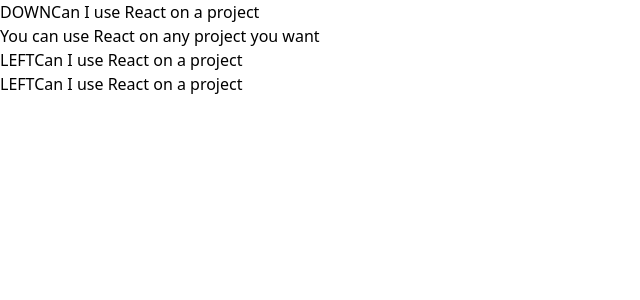
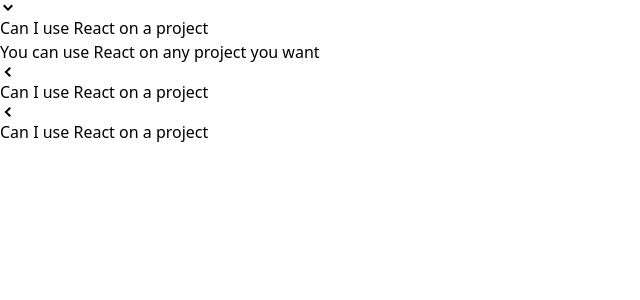
Before and after one commit to Pawelv9/comps, a React (Create React App) app: page / in a window 1280 px wide. Shown: the top 300 px of the page, without its empty margins (0-640 px from the left). Built offline with nearby package versions, Linux system fonts and the light colour scheme; the HTML template or start-up script is replaced by a standard one.

Commit message:
added icons

```diff
--- a/src/components/Accordion.js
+++ b/src/components/Accordion.js
@@ -1,4 +1,5 @@
 import { useState } from 'react';
+import { GoChevronDown, GoChevronLeft } from 'react-icons/go'
 
 function Accordion({ items }) {
   const [expandedIndex, setExpandedIndex] = useState(0)
@@ -10,9 +11,11 @@
   const renderedItems = items.map((item, index) => {
     const isExpanded = index === expandedIndex;
 
-    const icon = <span>
-      {isExpanded ? 'DOWN' : 'LEFT'}
+    const icon = (
+    <span>
+      {isExpanded ? <GoChevronDown /> : <GoChevronLeft />}
     </span>
+    )
 
     return (
       <div key={item.id}>
```
